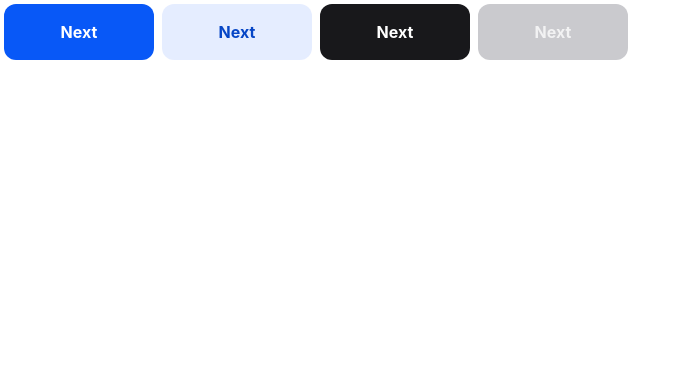
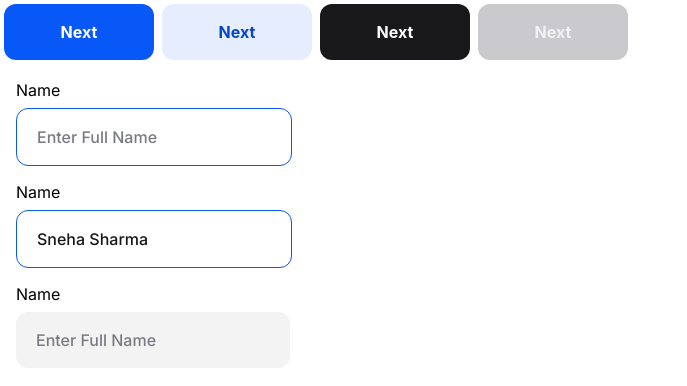
Before and after one commit to snehasharma1111/digilabs-assignment, a Next.js app: page / in a window 1280 px wide. Shown: the top 386 px of the page, without its empty margins (0-687 px from the left). Built offline with nearby package versions, Linux system fonts and the light colour scheme; a web font is replaced by a local one.

Commit message:
feat: created input system

```diff
--- /dev/null
+++ b/components/Input/Input.jsx
@@ -0,0 +1,26 @@
+import styles from "./Input.module.scss";
+
+const classNames = (...args) => {
+	const classes = [];
+	args.forEach((arg) => {
+		if (typeof arg === "string") classes.push(styles[arg]);
+		else if (typeof arg === "object")
+			Object.keys(arg).forEach((key) => {
+				if (arg[key]) classes.push(styles[key]);
+			});
+	});
+	return classes.join(" ");
+};
+
+const Input = ({ label, className, ...rest }) => {
+	return (
+		<div className={classNames("input-group")}>
+			{label ? (
+				<label className={classNames("input-label")}>{label}</label>
+			) : null}
+			<input {...rest} className={classNames("input", className)}></input>
+		</div>
+	);
+};
+
+export default Input;
--- /dev/null
+++ b/components/Input/Input.module.scss
@@ -0,0 +1,43 @@
+@import '@/styles/config/mixins';
+
+.input {
+    all: unset;
+    box-sizing: border-box;
+    cursor: text;
+    border-radius: 12px;
+    padding: 16px 20px;
+    @include font('Inter', 16px, 500, 150%);
+    color: #18181B;
+    transition: all 0.3s ease-in-out;
+
+    &-group {
+        display: flex;
+        justify-content: flex-start;
+        align-items: flex-start;
+        flex-flow: column;
+        margin: 16px;
+    }
+
+    &::placeholder {
+        color: #7A7A85;
+    }
+
+    &:active:not(&:disabled),
+    &:focus:not(&:disabled) {
+        box-shadow: 0px 0px 0px 4px rgba(0, 85, 255, 0.2);
+    }
+
+    &-label {
+        margin-bottom: 8px;
+    }
+
+    &:not(&:disabled) {
+        border: 1px solid #0858F7;
+    }
+
+    &:disabled {
+        background: rgba(24, 24, 27, 0.05);
+        user-select: none;
+        cursor: not-allowed;
+    }
+}
--- a/pages/index.js
+++ b/pages/index.js
@@ -2,6 +2,7 @@ import Button from "@/components/Button/Button";
 import Image from "next/image";
 import arrowRightOutline from "@/public/vectors/arrow-right-outline.svg";
 import arrowRightFill from "@/public/vectors/arrow-right-fill.svg";
+import Input from "@/components/Input/Input";
 
 const HomePage = () => {
 	return (
@@ -27,6 +28,13 @@ const HomePage = () => {
 				variant="dark"
 				disabled
 			/>
+			<Input placeholder="Enter Full Name" label="Name" />
+			<Input
+				placeholder="Enter Full Name"
+				label="Name"
+				value="Sneha Sharma"
+			/>
+			<Input placeholder="Enter Full Name" label="Name" disabled />
 		</main>
 	);
 };
```
